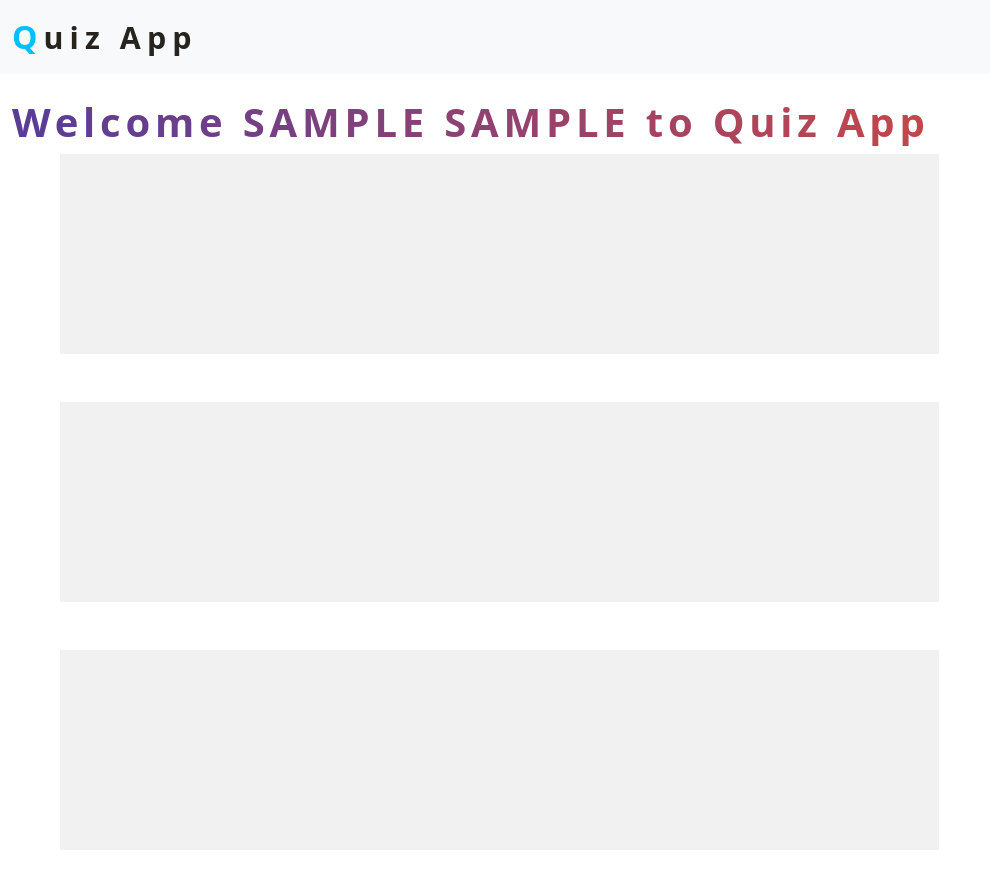
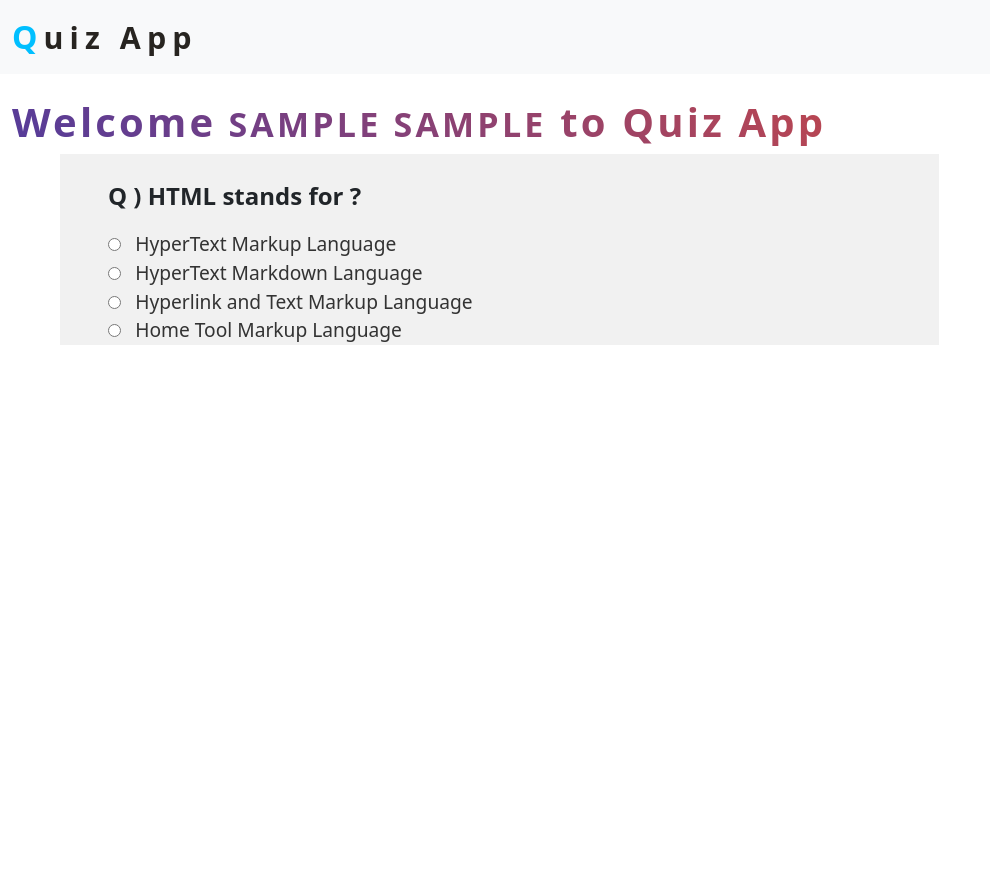
Before and after one commit to ammarahm69/Quiz-App, a plain HTML site: page index.html in a window 1280 px wide. Both pictures are taken after typing "Sample", "Sample", "name@example.com" into the empty fields and a click on the button "Submit". Shown: the whole page, without its empty margins (0-990 px from the left). After the commit the page ends 800 px from the top, so only its background shows below. Drawn offline with nearby package versions, Linux system fonts and the light colour scheme.

Commit message:
quiz-question-object-created

```diff
--- a/script.js
+++ b/script.js
@@ -9,22 +9,84 @@ submit.addEventListener('click', (event) => {
     registerForm.style.display = 'none';
     let mainScreen = document.getElementById('mainHome');
     let box = document.getElementById('boxes');
+    function Question(question, options, answer) {
+        this.question = question;
+        this.options = options;
+        this.answer = answer;
+    }
+
+    let quiz = [
+        new Question(
+            "What is the purpose of the `<html>` tag in HTML?",
+            ["To define a paragraph", "To define a hyperlink", "To define the document structure", "To define a list"],
+            "To define the document structure"
+        ),
+        new Question(
+            "What is the CSS selector to target all elements with the class 'header'?",
+            [".header", "#header", "[header]", "header"],
+            ".header"
+        ),
+        new Question(
+            "What is the JavaScript syntax to alert 'Hello World'?",
+            ["`alert('Hello World');`", "`console.log('Hello World');`", "`document.write('Hello World');`", "`window.alert('Hello World');`"],
+            "`alert('Hello World');`"
+        ),
+        new Question(
+            "What is the HTML tag for a hyperlink?",
+            ["`<a>`", "`<link>`", "`<button>`", "`<img>`"],
+            "`<a>`"
+        ),
+        new Question(
+            "What is the CSS property to change the text color?",
+            ["`background-color`", "`color`", "`font-size`", "`text-align`"],
+            "`color`"
+        ),
+        new Question(
+            "What is the JavaScript method to get an element by its ID?",
+            ["`getElementbyId()`", "`getElementById()`", "`getElementsByName()`", "`getElementsByTagName()`"],
+            "`getElementById()`"
+        ),
+        new Question(
+            "What is the HTML attribute to specify the image source?",
+            ["`src`", "`alt`", "`title`", "`href`"],
+            "`src`"
+        ),
+        new Question(
+            "What is the CSS unit for pixel measurements?",
+            ["`%`", "`px`", "`em`", "`pt`"],
+            "`px`"
+        ),
+        new Question(
+            "What is the JavaScript keyword for a variable declaration?",
+            ["`let`", "`const`", "`var`", "`function`"],
+            "`let`"
+        ),
+        new Question(
+            "What is the HTML tag for a list item?",
+            ["`<li>`", "`<ul>`", "`<ol>`", "`<dl>`"],
+            "`<li>`"
+        )
+    ];
 
     mainScreen.innerHTML = `
     <div class="col-12 col-sm-12 col-md-12 col-lg-12 mt-4 letter-spacing">
-    <h1 class="h1">Welcome ${firstName.toUpperCase()} ${lastName.toUpperCase()} to Quiz App</h1>
+    <h1 class="h1">Welcome<span class ="user-name"> ${firstName.toUpperCase()} ${lastName.toUpperCase()}</span> to Quiz App</h1>
 </div>
     `
     box.innerHTML = `
     <div class="col  d-flex flex-column">
-    <div class="quiz-box ms-5 mb-5">
-
-    </div>
-    <div class="quiz-box ms-5 mb-5">
-
-    </div>
-    <div class="quiz-box ms-5 mb-5">
-
+    <div class="quiz-box pt-4 ps-5 ms-5 mb-5">
+        <p class="fs-4">Q ) HTML stands for  ?</p>
+        <div class="option">
+            <input type="radio" id="option1" name="html" value="HyperText Markup Language">
+            <label for="option1">HyperText Markup Language</label><br>
+            <input type="radio" id="option2" name="html" value="HyperText Markdown Language">
+            <label for="option2">HyperText Markdown Language</label><br>
+            <input type="radio" id="option3" name="html" value="Hyperlink and Text Markup Language">
+            <label for="option3">Hyperlink and Text Markup Language</label><br>
+            <input type="radio" id="option4" name="html" value="Home Tool Markup Language">
+            <label for="option4">Home Tool Markup Language</label><br>
+        </div>
     </div>
 </div>
 
--- a/style.css
+++ b/style.css
@@ -146,7 +146,7 @@
 }
 
 .letter-spacing {
-    letter-spacing: 0.3rem;
+    letter-spacing: 0.2rem;
 }
 
 .h1 {
@@ -157,14 +157,35 @@
     background-clip: text;
     -webkit-background-clip: text;
 }
+.user-name {
+    font-size: 34px;
+}
 
 .quiz-box {
-
     width: 70%;
-    height: 200px;
+    height: auto;
     background-color: #dedede6e;
 }
-
+.quiz-box p {
+    font-weight: 600;
+}
+.option {
+    margin-top: 15px;
+}
+.option input[type="radio"] {
+    margin-right: 10px;
+}
+.option label {
+    font-size: 1.2rem;
+    color: #333;
+    cursor: pointer;
+}
+.option label:hover {
+    color: #007bff;
+}
+.option label + input[type="radio"] {
+    margin-top: 10px;
+}
 @keyframes pulse {
     from {
         transform: scale(0.9);
```
Also changed, not shown: index.html (+1 -1 lines).
